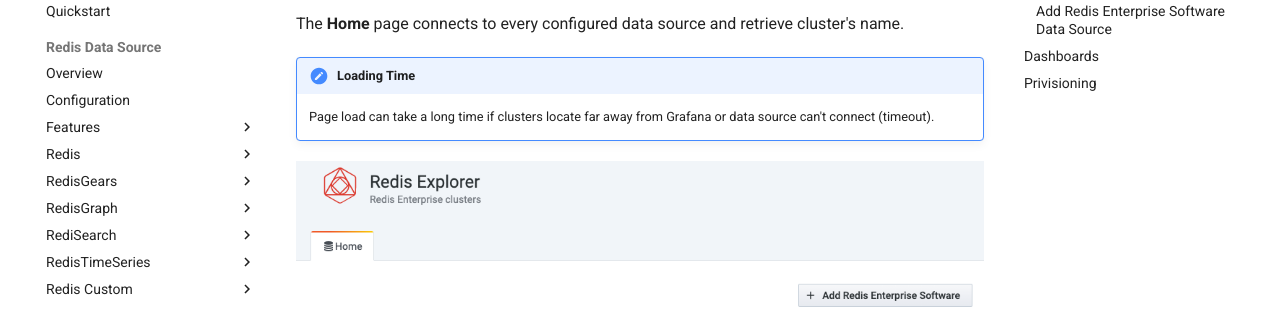
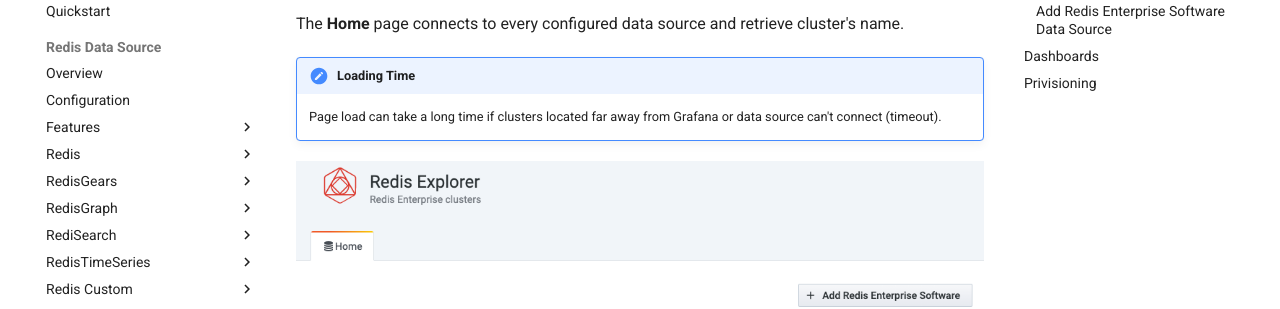
Before and after one commit to RedisGrafana/RedisGrafana, an MkDocs documentation site: the page built from docs/redis-explorer/overview.md, in a window 1280 px wide and 900 px high, scrolled down 1329 px. Shown: the part 151-460 px from the top of the window. Built offline with MkDocs 1.6.1 and Material for MkDocs 9.7.7, drawn with Linux system fonts in a browser that asks for light colours; comment, search, counter and statistics services are not loaded.

Commit message:
Minor fixes

```diff
--- a/docs/redis-explorer/overview.md
+++ b/docs/redis-explorer/overview.md
@@ -22,7 +22,7 @@
 
 !!! important "Loading Time"
 
-    Page load can take a long time if clusters locate far away from Grafana or data source can't connect (timeout).
+    Page load can take a long time if clusters located far away from Grafana or data source can't connect (timeout).
 
 ![Manage Redis Data Sources](../images/redis-explorer/home.png)
 
```
Also changed, not shown: docs/redis-app/overview.md (+1 -1 lines).
